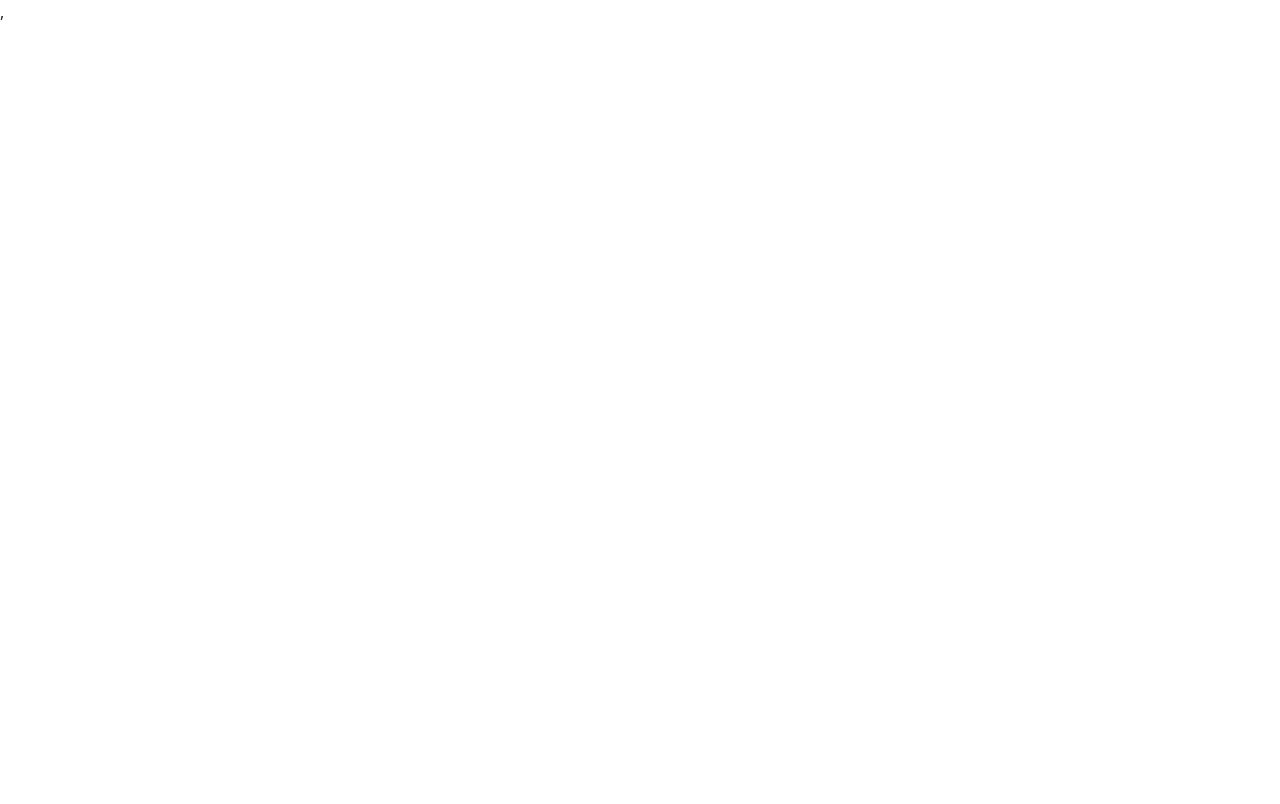
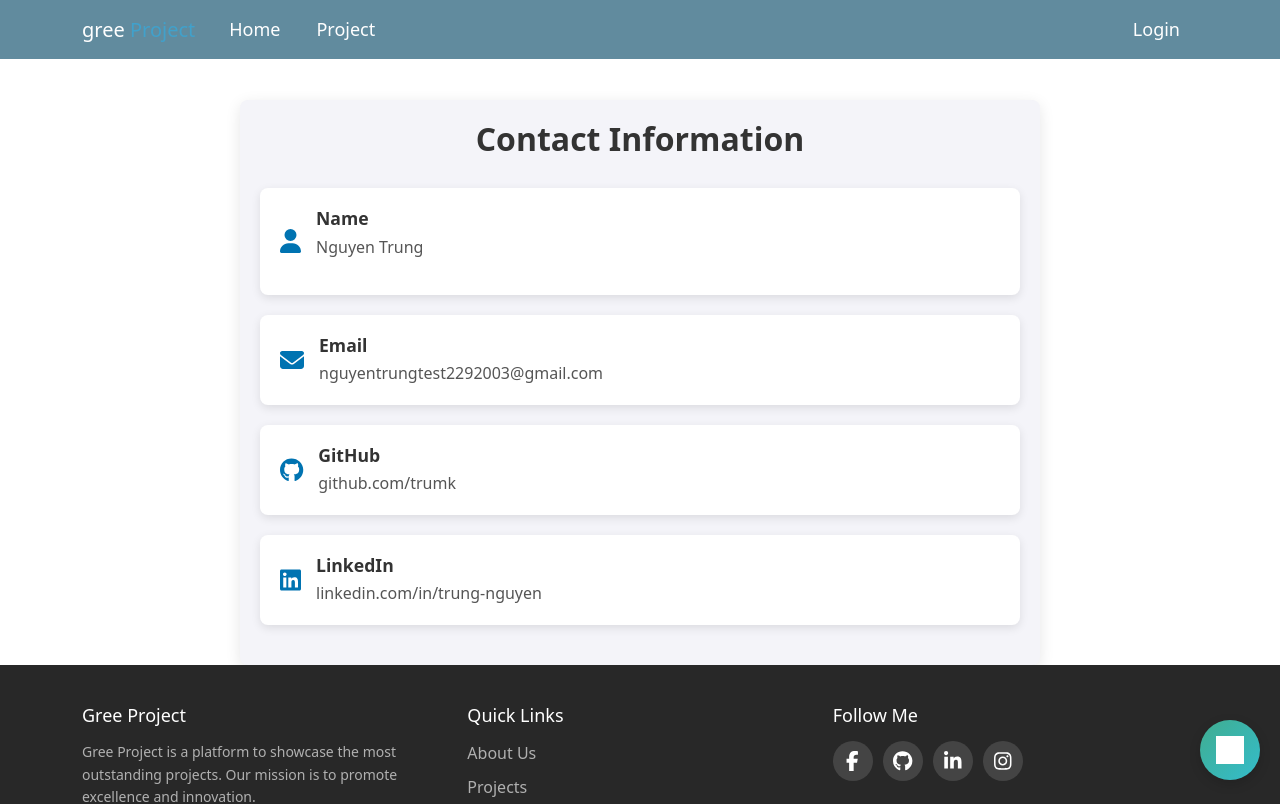
Before and after one commit to trumk/Final-project, a React (Create React App) app in the folder frontend/: page /contact in a window 1280 px wide. Before the commit this address had no page. Shown: the top 804 px of the page. Built offline with nearby package versions, Linux system fonts and the light colour scheme; grey boxes are pictures that could not be loaded.

Commit message:
add contact page

```diff
--- a/frontend/src/App.js
+++ b/frontend/src/App.js
@@ -18,6 +18,7 @@ import UserPage from './Pages/admin/User';
 import CommentPage from './Pages/admin/Coment';
 import Profile from './Pages/Guest/[id]/Profile';
 import About from './Pages/Guest/about';
+import Contact from './Pages/Guest/contact';
 
 function App() {
   return (
@@ -29,6 +30,7 @@ function App() {
             <Route path='/login' element={<Login />} />
             <Route path='/' element={<Homepage />} />
             <Route path='/about' element={<About />} />
+            <Route path='/contact' element={<Contact />} />
             <Route path='/projects' element={<Projectpage />} />
             <Route path='/project/:id' element={<DetailPage />} />
             <Route path='/profile/:id' element={<Profile />} />
--- /dev/null
+++ b/frontend/src/Pages/Guest/contact.css
@@ -0,0 +1,62 @@
+.contact-container {
+    max-width: 800px;
+    margin: 100px auto 0;
+    padding: 20px 20px 40px;
+    text-align: center;
+    background-color: #f4f4f9;
+    border-radius: 8px;
+    box-shadow: 0 4px 15px rgba(0, 0, 0, 0.1);
+  }
+
+  .contact-container h1 {
+    font-size: 2em;
+    color: #333;
+    margin-bottom: 30px;
+    font-weight: bold;
+  }
+
+  .contact-card {
+    display: flex;
+    flex-direction: column;
+    gap: 20px;
+  }
+
+  .contact-item {
+    display: flex;
+    align-items: center;
+    background-color: #ffffff;
+    padding: 20px;
+    border-radius: 8px;
+    box-shadow: 0 3px 10px rgba(0, 0, 0, 0.1);
+    transition: transform 0.3s, box-shadow 0.3s;
+  }
+
+  .contact-item:hover {
+    transform: translateY(-5px);
+    box-shadow: 0 6px 15px rgba(0, 0, 0, 0.2);
+  }
+
+  .contact-icon {
+    font-size: 1.5em;
+    color: #0073b1;
+    margin-right: 15px;
+  }
+
+  .contact-info h2 {
+    font-size: 1.1em;
+    font-weight: bold;
+    color: #333;
+    margin-bottom: 5px;
+    text-align: left;
+  }
+
+  .contact-info p, .contact-info a {
+    font-size: 1em;
+    color: #555;
+    text-decoration: none;
+  }
+
+  .contact-info a:hover {
+    color: #0073b1;
+    text-decoration: underline;
+  }
--- /dev/null
+++ b/frontend/src/Pages/Guest/contact.js
@@ -0,0 +1,55 @@
+import React from 'react';
+import Navbar from '../../Components/Navbar';
+import Footer from '../../Components/Footer';
+import AIChat from '../../Components/AiChat';
+import './contact.css';
+import { FontAwesomeIcon } from '@fortawesome/react-fontawesome';
+import { faEnvelope, faUser } from '@fortawesome/free-solid-svg-icons';
+import { faGithub, faLinkedin } from '@fortawesome/free-brands-svg-icons';
+
+function Contact() {
+  return (
+    <div>
+      <Navbar />
+      <div className="contact-container">
+        <h1>Contact Information</h1>
+        <div className="contact-card">
+          <div className="contact-item">
+            <FontAwesomeIcon icon={faUser} className="contact-icon" />
+            <div className="contact-info">
+              <h2>Name</h2>
+              <p>Nguyen Trung</p>
+            </div>
+          </div>
+          <div className="contact-item">
+            <FontAwesomeIcon icon={faEnvelope} className="contact-icon" />
+            <div className="contact-info">
+              <h2>Email</h2>
+              <a href="mailto:nguyentrungtest2292003@gmail.com">nguyentrungtest2292003@gmail.com</a>
+            </div>
+          </div>
+          <div className="contact-item">
+            <FontAwesomeIcon icon={faGithub} className="contact-icon" />
+            <div className="contact-info">
+              <h2>GitHub</h2>
+              <a href="https://github.com/trumk" target="_blank" rel="noopener noreferrer">github.com/trumk</a>
+            </div>
+          </div>
+          <div className="contact-item">
+            <FontAwesomeIcon icon={faLinkedin} className="contact-icon" />
+            <div className="contact-info">
+              <h2>LinkedIn</h2>
+              <a href="https://www.linkedin.com/in/trung-nguy%E1%BB%85n-7074a72a9/" target="_blank" rel="noopener noreferrer">
+                linkedin.com/in/trung-nguyen
+              </a>
+            </div>
+          </div>
+        </div>
+      </div>
+      <AIChat />
+      <Footer />
+    </div>
+  );
+}
+
+export default Contact;
```
